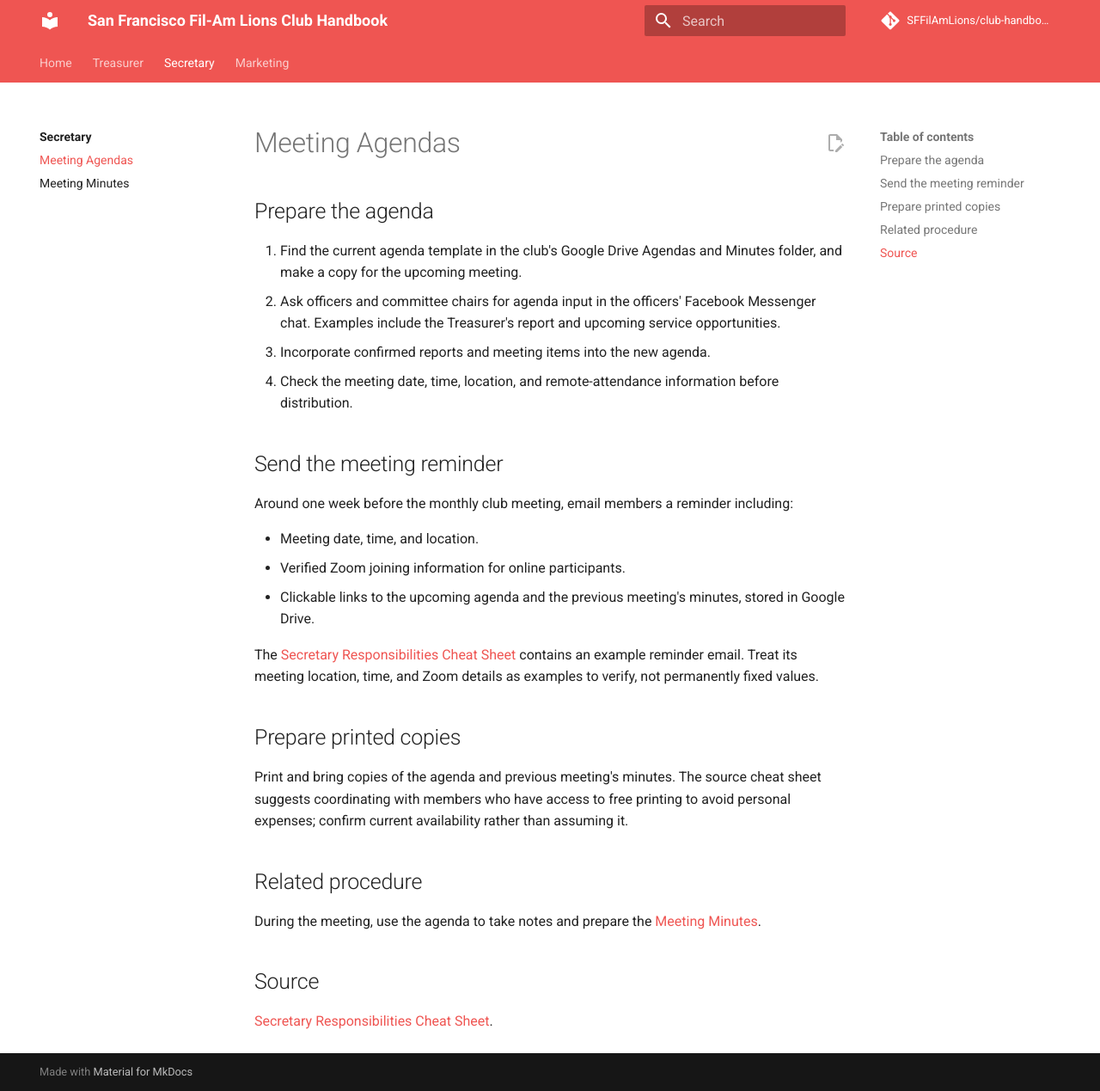
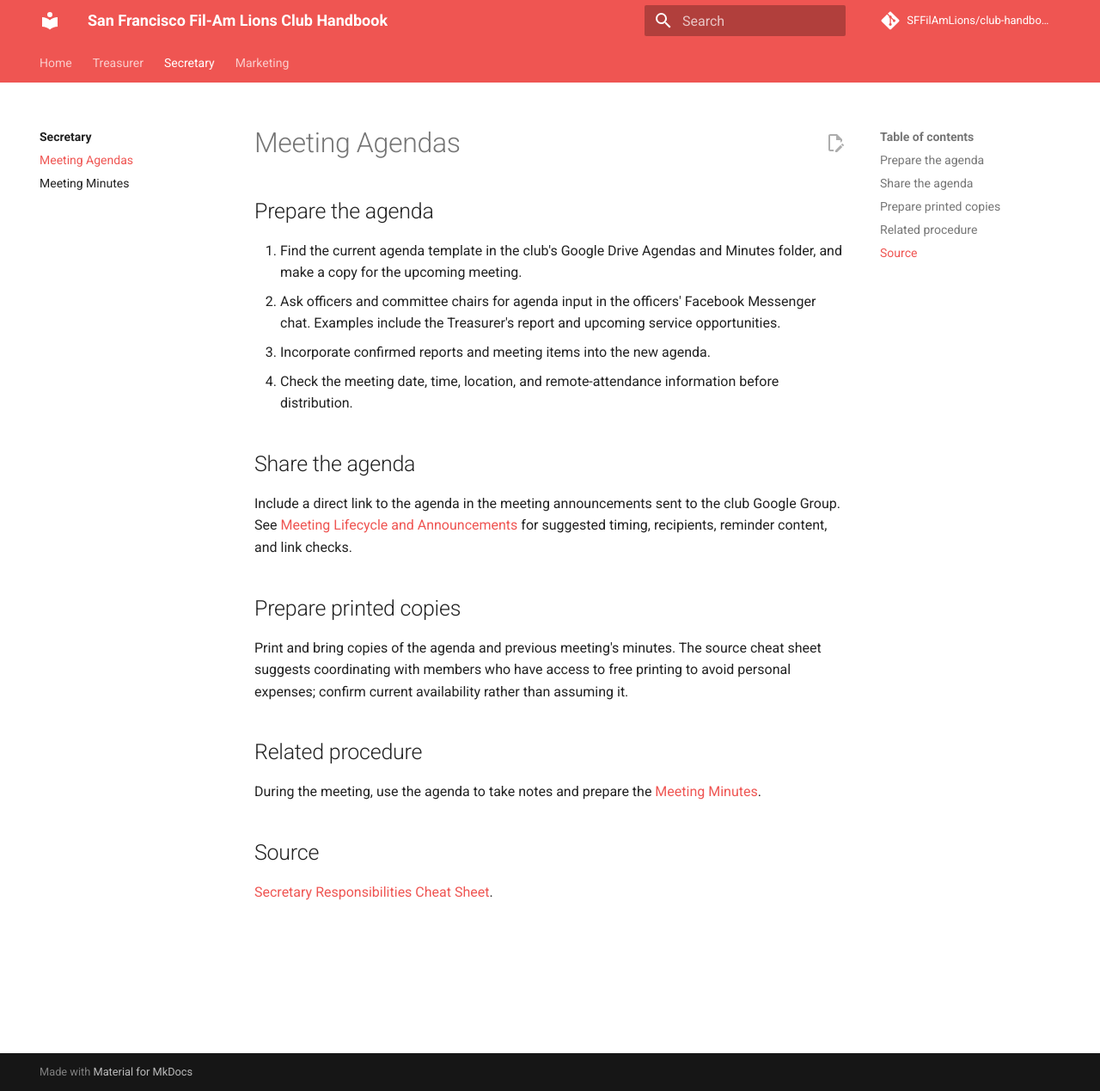
Before and after one commit to SFFilAmLions/club-handbook, an MkDocs documentation site: the page built from docs/secretary/agendas.md, in a window 1280 px wide and 1269 px high. Shown: the whole window at 86% size. Built offline with MkDocs 1.6.1 and Material for MkDocs 9.7.7, drawn with Linux system fonts in a browser that asks for light colours; comment, search, counter and statistics services are not loaded.

Commit message:
docs(secretary): separate meeting announcements from agenda preparation

```diff
--- a/docs/secretary/agendas.md
+++ b/docs/secretary/agendas.md
@@ -7,15 +7,9 @@
 3. Incorporate confirmed reports and meeting items into the new agenda.
 4. Check the meeting date, time, location, and remote-attendance information before distribution.
 
-## Send the meeting reminder
+## Share the agenda
 
-Around one week before the monthly club meeting, email members a reminder including:
-
-- Meeting date, time, and location.
-- Verified Zoom joining information for online participants.
-- Clickable links to the upcoming agenda and the previous meeting's minutes, stored in Google Drive.
-
-The [Secretary Responsibilities Cheat Sheet](https://docs.google.com/document/d/165qGju1ZPAULRnlNKMzcoTDUj_ZjKSPmxse2m5eU7A0/edit) contains an example reminder email. Treat its meeting location, time, and Zoom details as examples to verify, not permanently fixed values.
+Include a direct link to the agenda in the meeting announcements sent to the club Google Group. See [Meeting Lifecycle and Announcements](meeting-lifecycle.md) for suggested timing, recipients, reminder content, and link checks.
 
 ## Prepare printed copies
 
```
